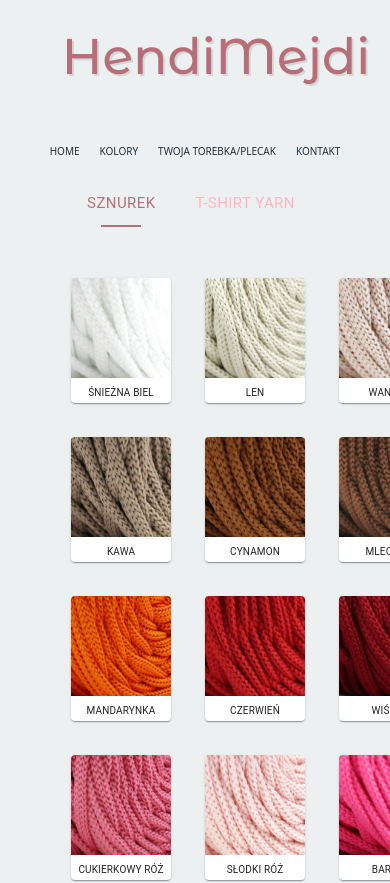
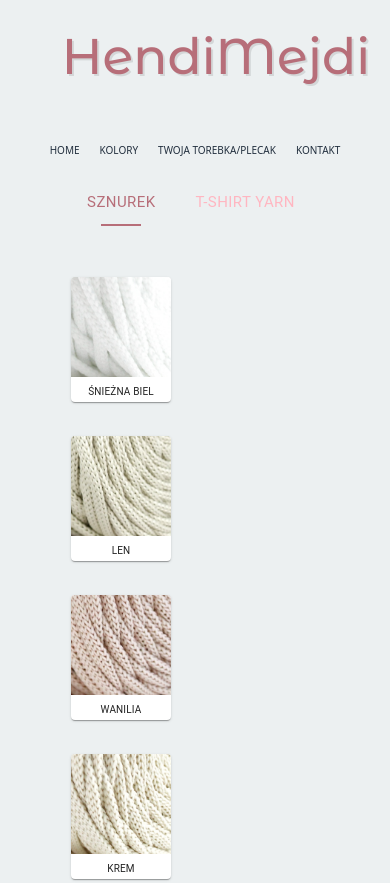
Before and after one commit to Piotr-Zacharski/hendimejdinc, a Next.js app: page /gallery in a window 390 px wide. Shown: the top 883 px of the page. Built offline with nearby package versions, Linux system fonts and the light colour scheme.

Commit message:
:lipstick:  ui changes

```diff
--- a/components/ColorTabs.js
+++ b/components/ColorTabs.js
@@ -100,7 +100,7 @@ export default function ColorTabs() {
 
     return (
         <ThemeProvider theme={theme}>
-        <Box sx={{ width: '100%' }}>
+        <Box>
             <Box>
                 <StyledTabs value={value} onChange={handleChange}
                       aria-label="basic tabs example" centered indicatorColor="primary"
--- a/components/Cord.js
+++ b/components/Cord.js
@@ -94,7 +94,7 @@ const Cord = () => {
     const classes = useStyles();
     return (
         <div className={classes.container}>
-        <Grid container xs={12} direction="row" className={classes.grid}>
+        <Grid container xs={3} md={12} direction="row" className={classes.grid}>
             { cords.map((cord) => (
                     <Card
                     className={classes.card}
--- a/components/Input.js
+++ b/components/Input.js
@@ -297,7 +297,7 @@ export default function Input() {
         {id: 7, beltLength: "Pasek  metalowy może mieć długość 100 cm lub 120 cm (w przypadku paska plecionego w torebkach dla dzieci można zdecydować o innej długości)."},
         {id: 8, remember:  "Pamiętaj, że możliwa jest niewielka rozbieżność w wymiarze torebki lub plecaka - różnica +/- 2 cm od podanych przeze mnie wymiarów wynika ze względu na to, że produkty wykonywane są ręcznie."},
         {id: 9, date: "Termin realizacji zamówienia wynosi 14-21 dni."}];
-    const otherLength = "w przypadku paska plecionego do torebki lub rączek do plecaka (wpisz wybraną długość w rubryce \"Uwagi dodatkowe\")"
+    const otherLength = "w przypadku paska plecionego do torebki lub rączek do plecaka wpisz wybraną długość w rubryce \"Uwagi dodatkowe\""
 
 
 
--- a/components/TShirtYarn.js
+++ b/components/TShirtYarn.js
@@ -2,6 +2,7 @@ import Image from 'next/image'
 import Card from "@material-ui/core/Card";
 import {makeStyles} from "@material-ui/core/styles";
 import {Grid} from "@material-ui/core";
+import {useMediaQuery} from "@mui/material";
 
 
 const useStyles = makeStyles({
@@ -74,10 +75,11 @@ const tyarns = [
 ]
 
 const TShirtYarn = () => {
+    const isMobile = useMediaQuery('maxWidth: 375px')
     const classes = useStyles();
     return (
         <div className={classes.container}>
-        <Grid container xs={12} direction="row" className={classes.grid}>
+        <Grid container xs={4} md={12} sx={{direction: isMobile ? "column" : "row"}} className={classes.grid}>
             { tyarns.map((tyarn) => (
                     <Card
                     className={classes.card}
--- a/pages/gallery.js
+++ b/pages/gallery.js
@@ -1,12 +1,13 @@
 import React from 'react'
 import ColorTabs from "../components/ColorTabs";
+import Box from "@mui/material/Box";
 
 
 export default function Gallery() {
 
     return (
-      <div>
+      <Box >
           <ColorTabs />
-        </div>
+        </Box>
     )
 }
--- a/styles/globals.css
+++ b/styles/globals.css
@@ -3,19 +3,16 @@
 body {
     background-color: white;
     margin: 0;
-    font-family: 'Poppins';
+    font-family: 'Poppins', serif;
     font-size: 1.5em;
+    width: 100%;
 }
 .layout {
     min-height: 100vh;
     background-color: rgba(236, 240, 241,1.0);
     display: flex;
     flex-direction: column;
-    @media (max-width: 1300px) {
-        width: 100%;
-        justify-content: center;
-        font-size: 1.5rem;
-    }
+    width: 100%;
 }
 header {
     margin: 1rem;
@@ -72,18 +69,17 @@ header .intro:hover {
     margin-top: auto;
     font-size: 1.2rem;
     width: 100%;
-    @media (max-width: 400px) {
+    @media (max-width: 415px) {
         font-size: 0.8rem;
         padding: 0 10px;
         margin: 0 auto;
         justify-content: center;
         align-items: center;
         text-align: center;
-        width: 100vw;
+        width: 100%;
     }
 }
 .page-content {
-    width: 1200px;
     margin: 20px auto 80px;
     padding: 0 20px;
     width: 100%;
```
Also changed, not shown: pages/products/[slug].js (+24 -21 lines).
